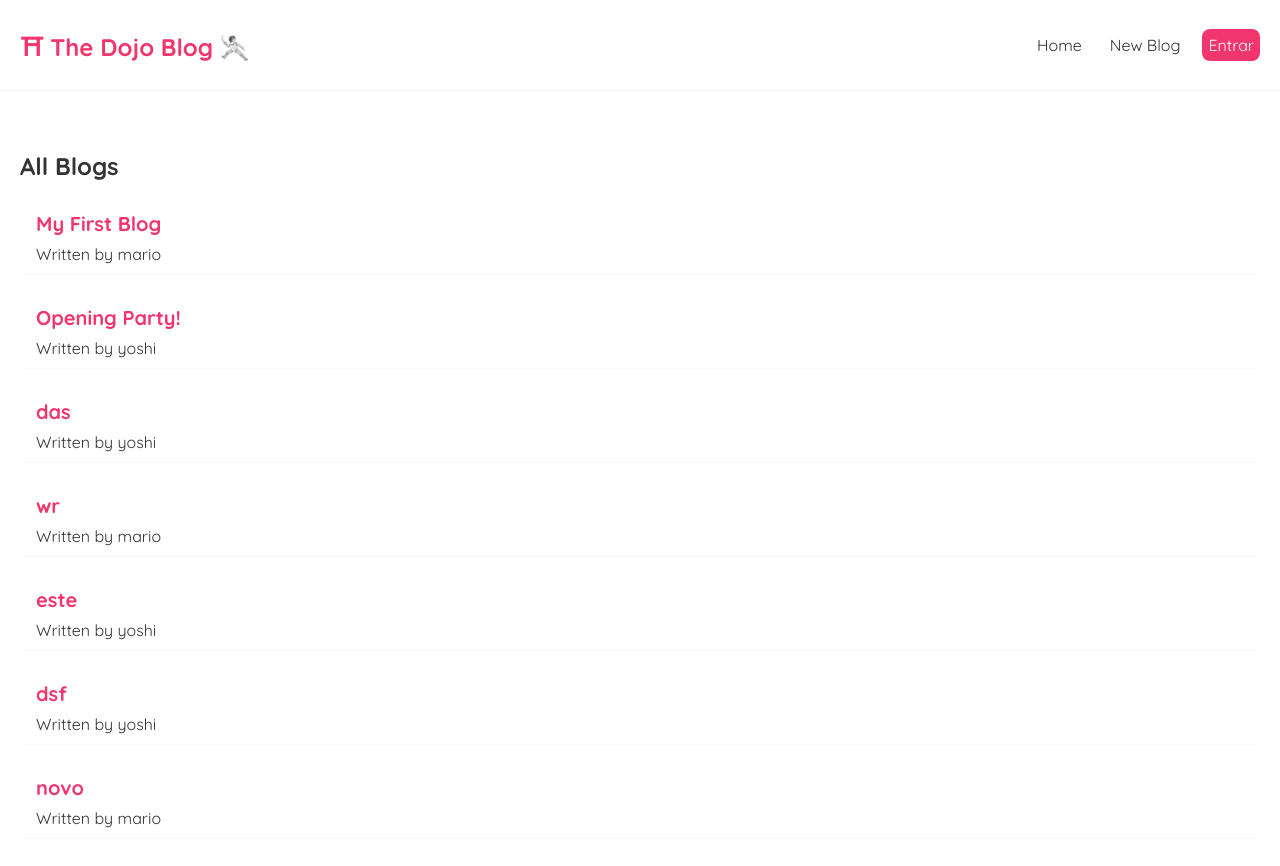
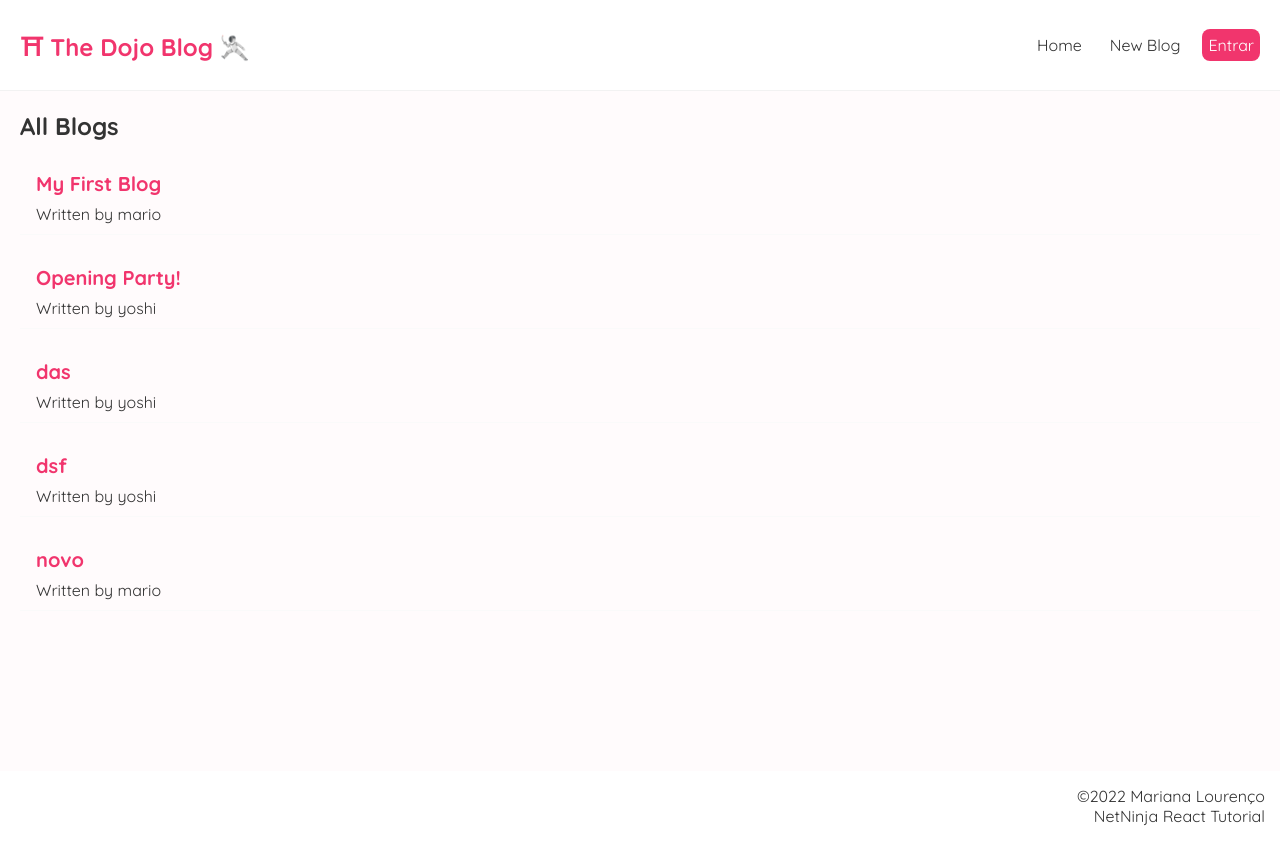
Before and after one commit to midlourenco/dojo-blog, a React (Create React App) app: page / in a window 1280 px wide. Shown: the top 866 px of the page. After the commit the page ends 841 px from the top, so only its background shows below. Built offline with nearby package versions, Linux system fonts and the light colour scheme; data requests are answered from the project's data file.

Commit message:
deleted and footer

```diff
--- a/data/db.json
+++ b/data/db.json
@@ -19,18 +19,6 @@
       "id": 3
     },
     {
-      "title": "wr",
-      "body": "sds",
-      "author": "mario",
-      "id": 4
-    },
-    {
-      "title": "este",
-      "body": "tr",
-      "author": "yoshi",
-      "id": 5
-    },
-    {
       "title": "dsf",
       "body": "ds",
       "author": "yoshi",
--- a/src/App.js
+++ b/src/App.js
@@ -5,6 +5,7 @@ import Home from './pages/Home';
 import BlogCreate from "./pages/BlogCreate";
 import BlogDetails from "./pages/BlogDetails";
 import Login from "./pages/Login";
+import Footer from "./components/Footer";
 
 function App() {
 
@@ -12,7 +13,7 @@ function App() {
     <Router>
     <div className="App">
       <Navbar />
-
+      <div className="body">
         <div className="content">
         <Routes>
           <Route exact path={"/"} element={<Home />} />
@@ -20,14 +21,17 @@ function App() {
           <Route path={"/blogs/:id"} element={<BlogDetails />} />
           <Route path={"/login"} element={<Login />} />
           <Route path={"/redirect"} element={<Navigate to="/" />} />
-
-        <Route path={"/*"} element={(
+          <Route path={"*"} element={(
             <div>
-            <h2>404: Page not found :( </h2>
+              <h2>Sorry</h2>
+              <p>404: Page not found :( </p>
+              <Link to={"/redirect"}> 🔙 Back to the homepage</Link>
             </div>
           )} />
         </Routes>
         </div>
+      </div>
+      <Footer />
     </div>
     </Router>
   );
--- /dev/null
+++ b/src/components/Footer.js
@@ -0,0 +1,14 @@
+
+const Footer = () => {
+    return (
+        <nav className="footer">
+            <p> ©2022 Mariana Lourenço </p>
+            <p> NetNinja React Tutorial</p>
+        </nav>
+
+
+
+     );
+}
+
+export default Footer;
--- a/src/index.css
+++ b/src/index.css
@@ -29,10 +29,23 @@
 .navbar a:hover {
   color: #f1356d;
 }
+.footer{
+  display: flex;
+  flex-direction: column;
+  align-items: flex-end;
+  justify-content: center;
+  margin: 15px;
+}
 .content {
   /* max-width: 600px; */
-  margin: 40px auto;
+  margin: auto;
   padding: 20px;
+
+}
+.body {
+  background: #f1356d05;
+  /* opacity: 0.02; */
+  height: 85vh;
 }
 
 /* blog previews / list */
@@ -59,6 +72,8 @@
 .blog-details{
   max-width: 80%;
   margin: auto;
+  display: flex;
+  flex-direction: column;
 }
 
 .blog-details h2{
@@ -67,17 +82,24 @@
   margin-bottom: 10px;
 }
 
-.blog-details div{
+.blog-details .blog-content{
   margin: 20px 0;
   text-align: justify;
   text-justify: inter-word;
 }
+.blog-details button {
+  background: #f1356d;
+  color: #fff;
+  border: 0;
+  padding: 12px 24px;
+  border-radius: 8px;
+  cursor: pointer;
+  margin-top: 20px;
+  font-size: 18px;
 
-.blog-content {
-  text-align: justify;
-  text-justify: inter-word;
-  margin-top: 20px;
 }
+
+
 
 /* create new blog form */
 .create {
--- a/src/pages/BlogDetails.js
+++ b/src/pages/BlogDetails.js
@@ -1,11 +1,19 @@
-import { useParams } from "react-router-dom";
+import { useParams, useNavigate} from "react-router-dom";
 import useFetch from "../useFetch";
 
 function BlogDetails() {
     const { id } = useParams()
+    const {data: blog, error, isPending} = useFetch("http://localhost:8000/blogs/"+id)
+    const navigate = useNavigate();
 
-    const {data: blog, error, isPending} = useFetch("http://localhost:8000/blogs/"+id)
-
+    const handleDeleted=()=>{
+        fetch("http://localhost:8000/blogs/" + id,{
+            method:"DELETE",
+        }).then(()=>{
+            console.log(" blog deleted")
+            navigate("/")
+        })
+    }
     return (
         <div>
             {isPending && <div>Loading...</div>}
@@ -15,6 +23,8 @@ function BlogDetails() {
                     <h2>{blog.title}</h2>
                     <p>Written by {blog.author}</p>
                     <p className="blog-content" >{blog.body}</p>
+
+                    <button onClick={handleDeleted}>Delete Blog</button>
                 </div>
 
 
```
Lines whose indentation alone changed are shown as unchanged.
